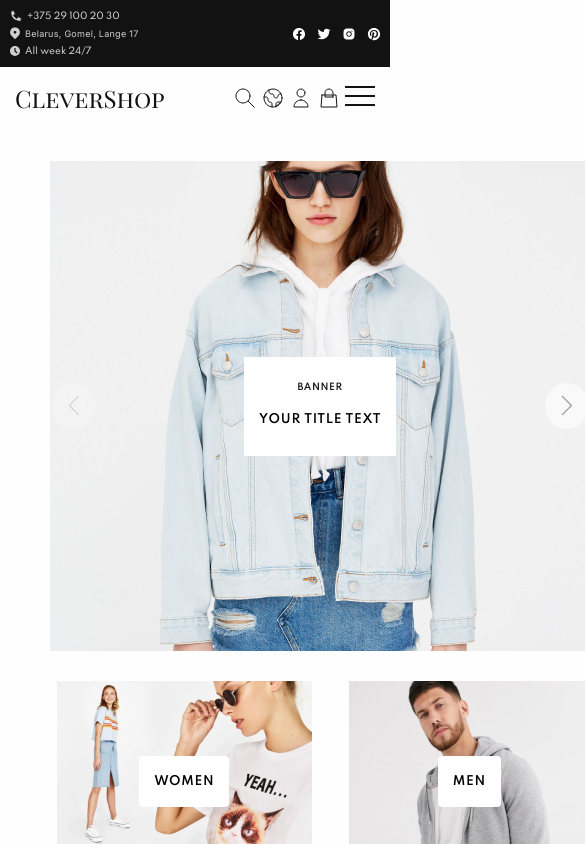
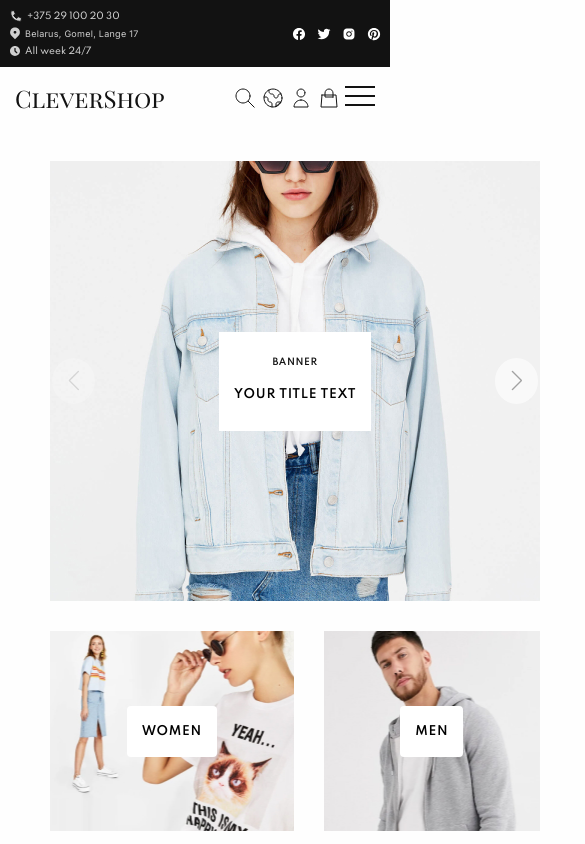
Before and after one commit to Zhukouskaya/training-shop, a React (Create React App) app: page /#/ in a window 390 px wide. Shown: the top 844 px of the page, 585 px wide, since content can reach past the window. Built offline with nearby package versions, Linux system fonts and the light colour scheme.

Commit message:
add swiper in front foto product card page

```diff
--- a/src/components/header/burger/burger.css
+++ b/src/components/header/burger/burger.css
@@ -19,6 +19,7 @@ body._lock {
     transition: left 0.3s ease 0s;
     overflow: auto;
     transform: translate(100%, 0px);
+    z-index: 500;
   }
 
   .nav__list_burg.active_burg  {
--- a/src/components/pages/MainPage/banner/banner.css
+++ b/src/components/pages/MainPage/banner/banner.css
@@ -21,16 +21,15 @@
   background-image: url(./img/banner.png);
   height: 490px;
   width: 540px;
-  justify-content: space-around;
 }
 
-.mySwiper {
+.mySwiper.banner__swiper {
   grid-column-start: 1;
   grid-column-end: 3;
   grid-row-start: 1;
   grid-row-end: 3;
-  width: 540px;
-  height: 490px;
+  max-width: 540px;
+  max-height: 490px;
 }
 
 .swiper-btn.swiper-button-next::after,
@@ -116,11 +115,10 @@
     grid-template-columns: repeat(2, auto);
   }
 
+  .mySwiper,
   .banner__bloсk {
-    grid-column-start: 1;
-    grid-column-end: 3;
-    grid-row-start: 1;
-    grid-row-end: 3;
+    width: 490px;
+    height: 440px;
   }
 
   .women__block {
--- a/src/components/pages/MainPage/banner/bannerSwiper/BannerSwiper.jsx
+++ b/src/components/pages/MainPage/banner/bannerSwiper/BannerSwiper.jsx
@@ -10,7 +10,7 @@ import 'swiper/css/navigation';
 
 const BannerSwiper = () => {
   return (
-    <Swiper navigation={ true } modules={ [Navigation] } className='mySwiper' navigation={{ nextEl:'.swiper-button-next', prevEl:'.swiper-button-prev' }}>
+    <Swiper navigation={ true } modules={ [Navigation] } className={ cn('mySwiper', 'banner__swiper') } navigation={{ nextEl:'.swiper-button-next', prevEl:'.swiper-button-prev' }}>
       <div className={ cn('swiper-button-next', 'swiper-btn') }/>
       <SwiperSlide>
         <div className="banner__bloсk">
--- a/src/components/pages/clothes/productCardPage/fotoBlock/FotoBlock.jsx
+++ b/src/components/pages/clothes/productCardPage/fotoBlock/FotoBlock.jsx
@@ -9,21 +9,12 @@ import foto4 from './../img/clothes/Rectangle 34.jpg'
 
 import up from './../img/up.svg'
 import down from './../img/down.svg'
-import BtnLeft from './../img/left.svg'
-import BtnRight from './../img/right.svg'
+import FotoSwiper from './fotoSwiper/FotoSwiper';
 
 const FotoBlock = (p) => {
   return (
     <div className='foto__block'>
-      <div className='front__block'>
-        <img className='front' src= { `https://training.cleverland.by/shop${ p.images[0].url }` } alt='foto_product' />
-        <button className='foto__btn_left'>
-          <img className='foto__btn_left' src={ BtnLeft } alt="BtnLeft" />
-        </button>
-        <button className='foto__btn_right'>
-          <img className='foto__btn_right' src={ BtnRight } alt="BtnRight" />
-        </button>
-      </div>
+        <FotoSwiper images={ p.images }/>
       <div className='fotos'>
         <div className='foto__arrow'>
           <button>
--- a/src/components/pages/clothes/productCardPage/fotoBlock/fotoBlock.css
+++ b/src/components/pages/clothes/productCardPage/fotoBlock/fotoBlock.css
@@ -1,13 +1,28 @@
 .foto__block {
   display: grid;
-  height: 560px;
   gap: 16px;
+  min-width: 0;
 }
 
 .front__block {
   grid-column-start: 2;
   grid-row-start: 1;
+  width:390px;
   height: 560px;
+  display: flex;
+  justify-content: center;
+  min-width: 0;
+}
+.front__block img {
+  width: auto;
+  height: 100%;
+}
+
+.mySwiper.foto__swiper {
+  grid-column-start: 2;
+  grid-row-start: 1;
+  max-width: 390px;
+  height: 100%;
 }
 
 .fotos {
@@ -56,6 +71,20 @@
 
 .foto__btn_right {
   left: 180px;
+}
+
+.swiper-btn.swiper-button-next::after,
+.swiper-btn.swiper-button-prev::after {
+  color: #6E6E6E;
+  background-color: #FFFFFF;
+  background-size: 40px;
+  opacity: 0.6;
+  font-size: 20px;
+  display: flex;
+  align-items: center;
+  justify-content: center;
+  border-radius: 50%;
+  padding: 13px 16px 13px 17px;
 }
 
 @media (max-width: 1000px) {
--- /dev/null
+++ b/src/components/pages/clothes/productCardPage/fotoBlock/fotoSwiper/FotoSwiper.jsx
@@ -0,0 +1,36 @@
+import React from 'react';
+import { Swiper, SwiperSlide } from 'swiper/react';
+import { Navigation } from 'swiper';
+import cn from 'classnames'
+
+import './../fotoBlock.css'
+
+import 'swiper/css'
+import 'swiper/css/navigation';
+
+
+const FotoSwiper = (p) => {
+  return (
+    <Swiper navigation={ true } modules={ [Navigation] } className={ cn('mySwiper', 'foto__swiper') } navigation={{ nextEl:'.swiper-button-next', prevEl:'.swiper-button-prev' }}>
+      <div className={ cn('swiper-button-next', 'swiper-btn') }/>
+      <SwiperSlide>
+      <div className='front__block'>
+        <img className='front' src= { `https://training.cleverland.by/shop${ p.images[0].url }` } alt='foto_product' />
+      </div>
+      </SwiperSlide>
+      <SwiperSlide>
+      <div className='front__block'>
+        <img className='front' src= { `https://training.cleverland.by/shop${ p.images[0].url }` } alt='foto_product' />
+      </div>
+      </SwiperSlide>
+      <SwiperSlide>
+      <div className='front__block'>
+        <img className='front' src= { `https://training.cleverland.by/shop${ p.images[0].url }` } alt='foto_product' />
+      </div>
+      </SwiperSlide>
+      <div className={ cn('swiper-button-prev', 'swiper-btn') } />
+    </Swiper>
+  );
+};
+
+export default FotoSwiper;
--- a/src/components/pages/clothes/productCardPage/productCardPage.css
+++ b/src/components/pages/clothes/productCardPage/productCardPage.css
@@ -4,6 +4,7 @@
   grid-template-columns: repeat(2, 1fr);
   gap: 30px;
   padding: 38px 85px;
+  min-width: 0;
 }
 
 .description {
```
Also changed, not shown: src/components/pages/MainPage/banner/img/bannerLeft.svg (deleted), src/components/pages/MainPage/banner/img/bannerRight.svg (deleted).
